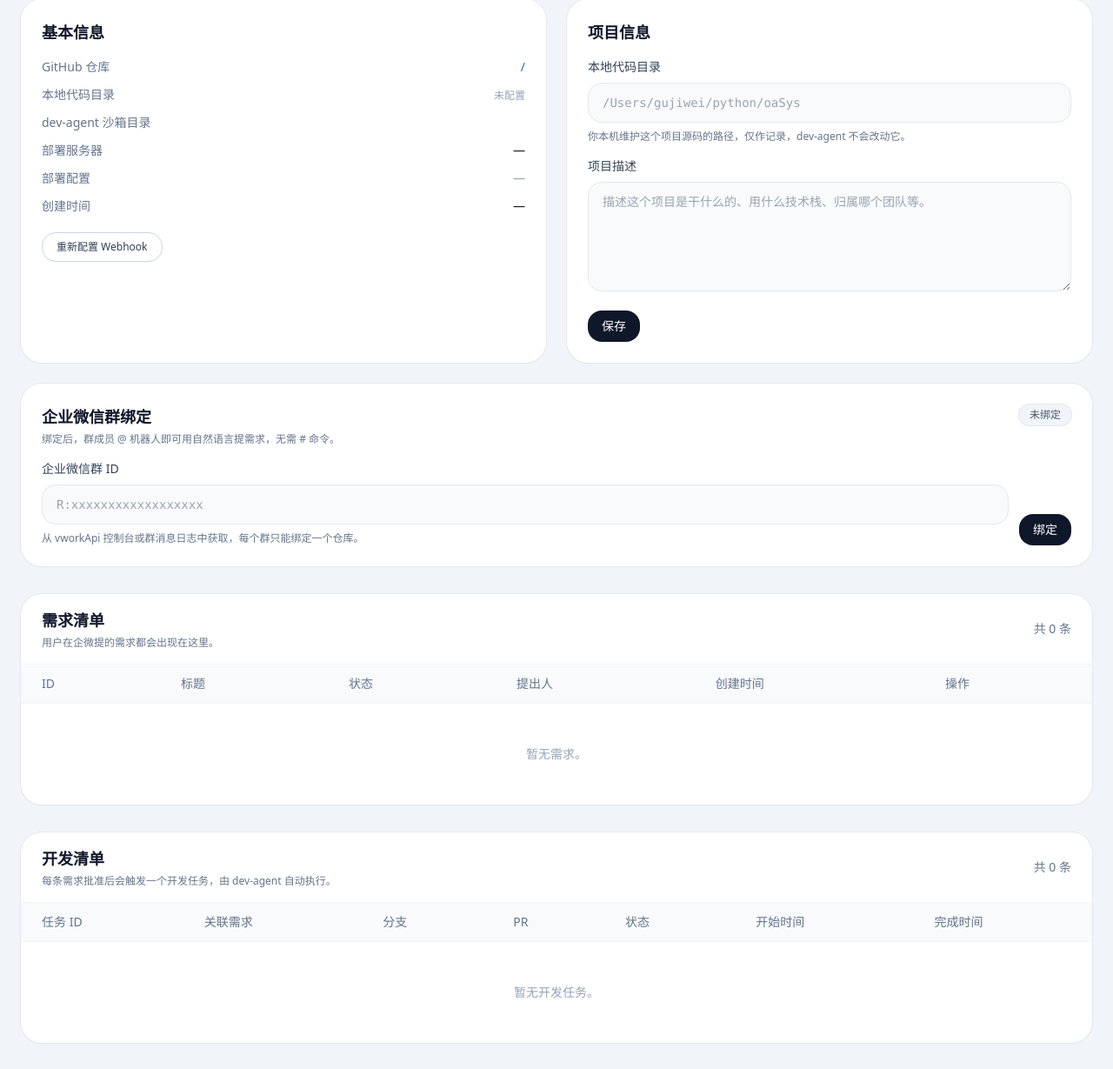
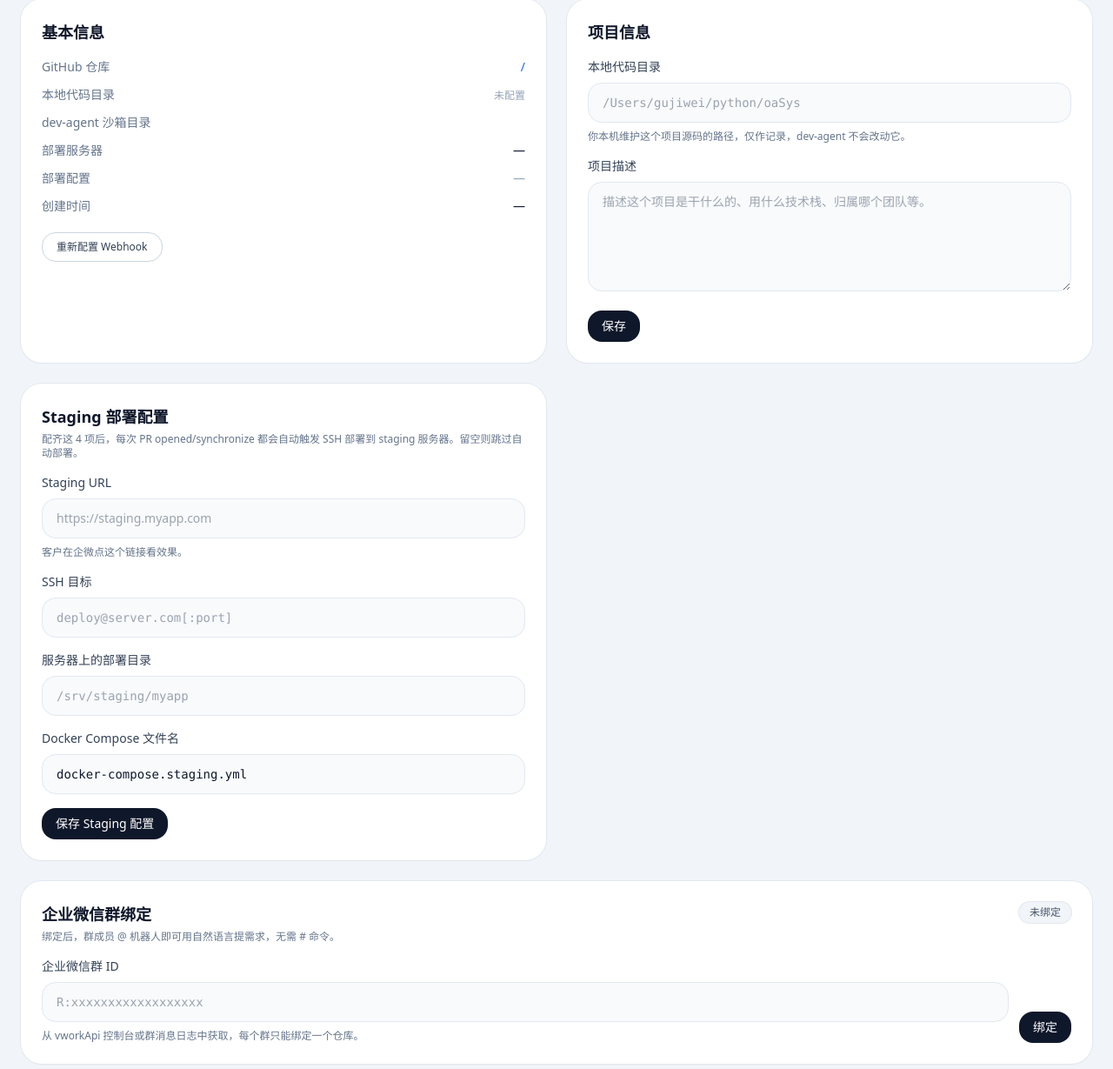
Before and after one commit to gujiwei1991-afk/superUserAI, a FastAPI app: template backend/templates/project_detail.html in a window 1280 px wide. Shown: the part 206-1435 px from the top of the page at 87% size. Run offline with FastAPI, Linux system fonts and the light colour scheme; the template is opened without the code that fills it, so the values that code supplies are empty; parts of the project's set-up code (start-up, migrations or seed data) failed here and were passed over; some libraries are stand-ins or nearby versions.

Commit message:
feat(admin-ui): repo staging fieldset + project staging deploy card

```diff
--- a/backend/templates/project_detail.html
+++ b/backend/templates/project_detail.html
@@ -88,6 +88,86 @@
                 <button type="submit" class="rounded-2xl bg-slate-900 px-4 py-2 text-sm font-medium text-white hover:bg-slate-800">保存</button>
             </form>
         </div>
+
+        <div class="rounded-3xl bg-white p-6 shadow-sm ring-1 ring-slate-200">
+            <h2 class="text-lg font-semibold text-slate-900">Staging 部署配置</h2>
+            <p class="mt-1 text-xs text-slate-500">配齐这 4 项后，每次 PR opened/synchronize 都会自动触发 SSH 部署到 staging 服务器。留空则跳过自动部署。</p>
+            <form method="post" action="/admin/projects/{{ repo.id }}/staging" class="mt-4 space-y-4">
+                <label class="block">
+                    <span class="mb-2 block text-sm font-medium text-slate-700">Staging URL</span>
+                    <input type="url" name="staging_url" value="{{ repo.staging_url or '' }}" class="w-full rounded-2xl border border-slate-200 bg-slate-50 px-4 py-3 text-sm outline-none focus:border-slate-400 focus:bg-white" placeholder="https://staging.myapp.com">
+                    <span class="mt-2 block text-xs text-slate-500">客户在企微点这个链接看效果。</span>
+                </label>
+                <label class="block">
+                    <span class="mb-2 block text-sm font-medium text-slate-700">SSH 目标</span>
+                    <input type="text" name="staging_ssh_target" value="{{ repo.staging_ssh_target or '' }}" class="w-full rounded-2xl border border-slate-200 bg-slate-50 px-4 py-3 font-mono text-sm outline-none focus:border-slate-400 focus:bg-white" placeholder="deploy@server.com[:port]">
+                </label>
+                <label class="block">
+                    <span class="mb-2 block text-sm font-medium text-slate-700">服务器上的部署目录</span>
+                    <input type="text" name="staging_deploy_path" value="{{ repo.staging_deploy_path or '' }}" class="w-full rounded-2xl border border-slate-200 bg-slate-50 px-4 py-3 font-mono text-sm outline-none focus:border-slate-400 focus:bg-white" placeholder="/srv/staging/myapp">
+                </label>
+                <label class="block">
+                    <span class="mb-2 block text-sm font-medium text-slate-700">Docker Compose 文件名</span>
+                    <input type="text" name="staging_compose_file" value="{{ repo.staging_compose_file or 'docker-compose.staging.yml' }}" class="w-full rounded-2xl border border-slate-200 bg-slate-50 px-4 py-3 font-mono text-sm outline-none focus:border-slate-400 focus:bg-white">
+                </label>
+                <button type="submit" class="rounded-2xl bg-slate-900 px-4 py-2 text-sm font-medium text-white hover:bg-slate-800">保存 Staging 配置</button>
+            </form>
+        </div>
+
+        {% if dev_tasks %}
+        {% set latest_dt = dev_tasks[0].task %}
+        <div class="rounded-3xl bg-white p-6 shadow-sm ring-1 ring-slate-200">
+            <h2 class="text-lg font-semibold text-slate-900">Staging 部署状态（最新）</h2>
+            <dl class="mt-4 space-y-3 text-sm">
+                <div class="flex justify-between gap-4">
+                    <dt class="text-slate-500">关联 PR</dt>
+                    <dd>
+                        {% if dev_tasks[0].pr_url %}
+                        <a href="{{ dev_tasks[0].pr_url }}" target="_blank" rel="noreferrer" class="font-medium text-blue-600 hover:text-blue-500">PR #{{ latest_dt.pr_number or '—' }}</a>
+                        {% else %}
+                        <span class="text-slate-400">{{ latest_dt.pr_number or '—' }}</span>
+                        {% endif %}
+                    </dd>
+                </div>
+                <div class="flex justify-between gap-4">
+                    <dt class="text-slate-500">部署状态</dt>
+                    <dd>
+                        {% set s = latest_dt.staging_deploy_status or 'pending' %}
+                        <span class="inline-flex rounded-full px-3 py-1 text-xs font-medium ring-1
+                          {% if s == 'success' %}bg-emerald-100 text-emerald-700 ring-emerald-200
+                          {% elif s == 'failed' %}bg-rose-100 text-rose-700 ring-rose-200
+                          {% elif s == 'deploying' %}bg-amber-100 text-amber-700 ring-amber-200
+                          {% else %}bg-slate-100 text-slate-600 ring-slate-200{% endif %}">{{ s }}</span>
+                    </dd>
+                </div>
+                {% if latest_dt.staging_deployed_at %}
+                <div class="flex justify-between gap-4">
+                    <dt class="text-slate-500">最近成功部署</dt>
+                    <dd class="text-slate-700">{{ latest_dt.staging_deployed_at.strftime('%Y-%m-%d %H:%M:%S') }}</dd>
+                </div>
+                {% endif %}
+                {% if repo.staging_url %}
+                <div class="flex justify-between gap-4">
+                    <dt class="text-slate-500">Staging URL</dt>
+                    <dd>
+                        <a href="{{ repo.staging_url }}" target="_blank" rel="noreferrer" class="font-medium text-blue-600 hover:text-blue-500">{{ repo.staging_url }}</a>
+                    </dd>
+                </div>
+                {% endif %}
+            </dl>
+            {% if latest_dt.staging_deploy_log %}
+            <details class="mt-4">
+                <summary class="cursor-pointer text-sm font-medium text-slate-700 hover:text-slate-900">查看部署日志</summary>
+                <pre class="mt-2 max-h-60 overflow-auto rounded-2xl bg-slate-900 p-4 font-mono text-xs leading-relaxed text-slate-100">{{ latest_dt.staging_deploy_log }}</pre>
+            </details>
+            {% endif %}
+            {% if s in ('failed', 'success') and latest_dt.pr_number %}
+            <form method="post" action="/admin/dev-tasks/{{ latest_dt.id }}/redeploy-staging" class="mt-4">
+                <button type="submit" class="rounded-2xl border border-slate-300 px-4 py-2 text-xs font-medium text-slate-700 hover:border-slate-400 hover:bg-slate-100">重试部署</button>
+            </form>
+            {% endif %}
+        </div>
+        {% endif %}
 
         <div class="rounded-3xl bg-white p-6 shadow-sm ring-1 ring-slate-200 lg:col-span-2">
             <div class="flex items-start justify-between gap-4">
```
Also changed, not shown: backend/app/api/admin.py (+30 -2 lines).
